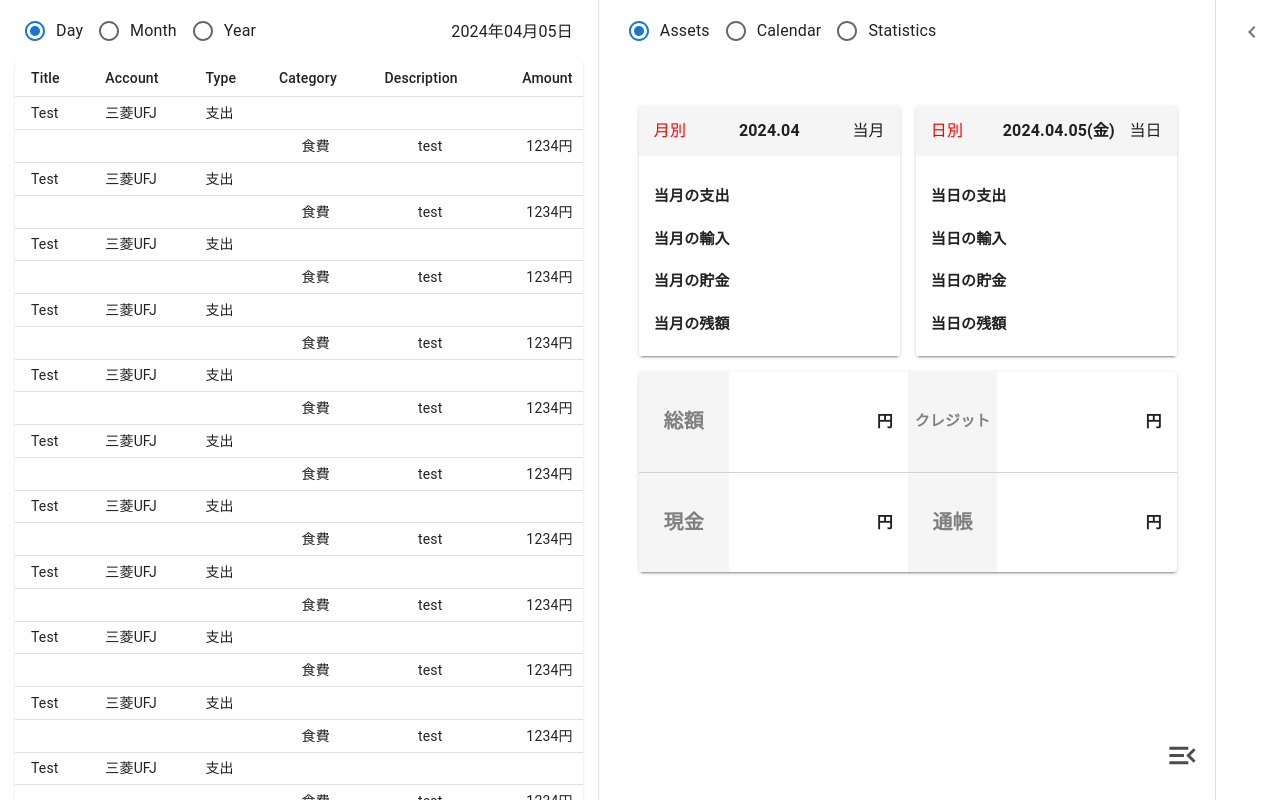
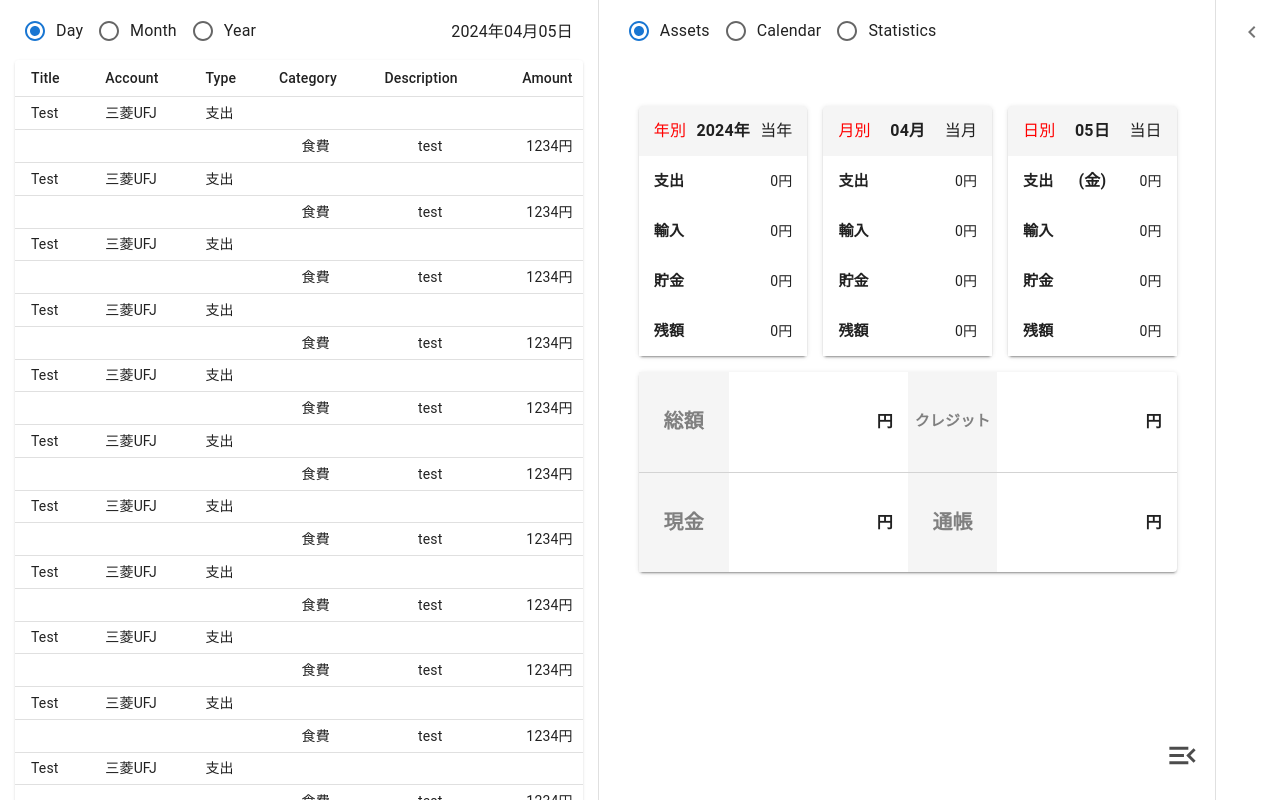
Before and after one commit to rahearthaherev/MyPage-FrontEnd, a Next.js app: page /projects/acbook/history in a window 1280 px wide. Built offline with nearby package versions, Linux system fonts and the light colour scheme; no server answers; a web font is replaced by a local one.

Commit message:
家計簿　back　70%

```diff
--- a/src/app/projects/acbook/history/assets.tsx
+++ b/src/app/projects/acbook/history/assets.tsx
@@ -1,9 +1,37 @@
+import IAccountBookItem from "@/app/interfaces/IAccountBookItem";
+import IAccountBookList from "@/app/interfaces/IAccountBookList";
 import { Box, Grid, Paper, Typography } from "@mui/material";
 import React from "react";
 
 const weekdays = ["日", "月", "火", "水", "木", "金", "土"];
 
-export default function Asset(props: { date: Date }) {
+function calAssets(history: IAccountBookList[]) {
+  let result: { pay: number; get: number; save: number; balance: number } = {
+    pay: 0,
+    get: 0,
+    save: 0,
+    balance: 0,
+  };
+  history.map((detail, index) => {
+    if (detail.type == "支出") {
+      result.pay += detail.amount!;
+    } else if (detail.type == "輸入") {
+      result.get += detail.amount!;
+    } else if (detail.type == "貯金") {
+      result.save += detail.amount!;
+    } else {
+      result.balance += detail.amount!;
+    }
+  });
+  return result;
+}
+
+export default function Asset(props: {
+  date: Date;
+  yearHistory: IAccountBookList[];
+  monthHistory: IAccountBookList[];
+  dateHistory: IAccountBookList[];
+}) {
   const date = props.date;
   const [selectedYear, setSelectedYear] = React.useState(date.getFullYear());
   const [selectedMonth, setSelectedMonth] = React.useState(
@@ -12,15 +40,172 @@ export default function Asset(props: { date: Date }) {
   const [selectedDay, setSelectedDay] = React.useState(
     String(date.getDate()).padStart(2, "0")
   );
+  const [yearAsset, setYearAsset] = React.useState<{
+    pay: number;
+    get: number;
+    save: number;
+    balance: number;
+  }>();
+  const [monthAsset, setMonthAsset] = React.useState<{
+    pay: number;
+    get: number;
+    save: number;
+    balance: number;
+  }>();
+  const [dateAsset, setDateAsset] = React.useState<{
+    pay: number;
+    get: number;
+    save: number;
+    balance: number;
+  }>();
   const [year, setYear] = React.useState(date.getFullYear());
   const [month, setMonth] = React.useState(
     String(date.getMonth() + 1).padStart(2, "0")
   );
+  React.useEffect(() => {
+    setYearAsset(calAssets(props.yearHistory));
+  }, [year]);
+  React.useEffect(() => {
+    setMonthAsset(calAssets(props.monthHistory));
+  }, [month]);
+  React.useEffect(() => {
+    setDateAsset(calAssets(props.dateHistory));
+  }, [date]);
   return (
     <>
       <Box padding="20px">
         <Grid container spacing={2} marginTop="20px">
-          <Grid xs={6} item>
+          <Grid xs={4} item>
+            <Paper
+              elevation={2}
+              component={Box}
+              height="250px"
+              sx={{ backgroundColor: "rgb(245, 245, 245)" }}
+            >
+              <Box
+                sx={{
+                  height: "50px",
+                }}
+              >
+                <Grid container>
+                  <Grid
+                    xs={4}
+                    item
+                    lineHeight="50px"
+                    paddingLeft="15px"
+                    color="red"
+                  >
+                    年別
+                  </Grid>
+                  <Grid
+                    xs={4}
+                    item
+                    textAlign="center"
+                    lineHeight="50px"
+                    fontWeight={700}
+                  >
+                    {selectedYear}年
+                  </Grid>
+                  <Grid
+                    xs={4}
+                    item
+                    textAlign="right"
+                    lineHeight="50px"
+                    paddingRight="15px"
+                  >
+                    当年
+                  </Grid>
+                </Grid>
+              </Box>
+              <Box
+                paddingLeft="15px"
+                sx={{
+                  height: "200px",
+                  backgroundColor: "white",
+                }}
+              >
+                <Grid container height="100%">
+                  <Grid item xs={3} height="25%">
+                    <Typography
+                      fontSize="15px"
+                      fontWeight="700"
+                      lineHeight="50px"
+                    >
+                      支出
+                    </Typography>
+                  </Grid>
+                  <Grid item xs={9}>
+                    <Typography
+                      fontSize="14px"
+                      lineHeight="50px"
+                      textAlign="right"
+                      paddingRight="15px"
+                    >
+                      {yearAsset?.pay}円
+                    </Typography>
+                  </Grid>
+                  <Grid item xs={3} height="25%">
+                    <Typography
+                      fontSize="15px"
+                      fontWeight="700"
+                      lineHeight="50px"
+                    >
+                      輸入
+                    </Typography>
+                  </Grid>
+                  <Grid item xs={9}>
+                    <Typography
+                      fontSize="14px"
+                      lineHeight="50px"
+                      textAlign="right"
+                      paddingRight="15px"
+                    >
+                      {yearAsset?.get}円
+                    </Typography>
+                  </Grid>
+                  <Grid item xs={3} height="25%">
+                    <Typography
+                      fontSize="15px"
+                      fontWeight="700"
+                      lineHeight="50px"
+                    >
+                      貯金
+                    </Typography>
+                  </Grid>
+                  <Grid item xs={9}>
+                    <Typography
+                      fontSize="14px"
+                      lineHeight="50px"
+                      textAlign="right"
+                      paddingRight="15px"
+                    >
+                      {yearAsset?.save}円
+                    </Typography>
+                  </Grid>
+                  <Grid item xs={3} height="25%">
+                    <Typography
+                      fontSize="15px"
+                      fontWeight="700"
+                      lineHeight="50px"
+                    >
+                      残額
+                    </Typography>
+                  </Grid>
+                  <Grid item xs={9}>
+                    <Typography
+                      fontSize="14px"
+                      lineHeight="50px"
+                      textAlign="right"
+                      paddingRight="15px"
+                    >
+                      {yearAsset?.balance}円
+                    </Typography>
+                  </Grid>
+                </Grid>
+              </Box>
+            </Paper>
+          </Grid>
+          <Grid xs={4} item>
             <Paper
               elevation={2}
               component={Box}
@@ -49,7 +234,7 @@ export default function Asset(props: { date: Date }) {
                     lineHeight="50px"
                     fontWeight={700}
                   >
-                    {selectedYear}.{selectedMonth}
+                    {selectedMonth}月
                   </Grid>
                   <Grid
                     xs={4}
@@ -63,57 +248,94 @@ export default function Asset(props: { date: Date }) {
                 </Grid>
               </Box>
               <Box
-                padding="15px"
+                paddingLeft="15px"
                 sx={{
                   height: "200px",
                   backgroundColor: "white",
                 }}
               >
                 <Grid container height="100%">
-                  <Grid item xs={6} height="25%">
+                  <Grid item xs={3} height="25%">
                     <Typography
                       fontSize="15px"
                       fontWeight="700"
                       lineHeight="50px"
                     >
-                      当月の支出
+                      支出
                     </Typography>
                   </Grid>
-                  <Grid item xs={6}></Grid>
-                  <Grid item xs={6} height="25%">
+                  <Grid item xs={9}>
+                    <Typography
+                      fontSize="14px"
+                      lineHeight="50px"
+                      textAlign="right"
+                      paddingRight="15px"
+                    >
+                      {monthAsset?.pay}円
+                    </Typography>
+                  </Grid>
+                  <Grid item xs={3} height="25%">
                     <Typography
                       fontSize="15px"
                       fontWeight="700"
                       lineHeight="50px"
                     >
-                      当月の輸入
+                      輸入
                     </Typography>
                   </Grid>
-                  <Grid item xs={6}></Grid>
-                  <Grid item xs={6} height="25%">
+                  <Grid item xs={9}>
+                    <Typography
+                      fontSize="14px"
+                      lineHeight="50px"
+                      textAlign="right"
+                      paddingRight="15px"
+                    >
+                      {monthAsset?.get}円
+                    </Typography>
+                  </Grid>
+                  <Grid item xs={3} height="25%">
                     <Typography
                       fontSize="15px"
                       fontWeight="700"
                       lineHeight="50px"
                     >
-                      当月の貯金
+                      貯金
                     </Typography>
                   </Grid>
-                  <Grid item xs={6}></Grid>
-                  <Grid item xs={6} height="25%">
+                  <Grid item xs={9}>
+                    <Typography
+                      fontSize="14px"
+                      lineHeight="50px"
+                      textAlign="right"
+                      paddingRight="15px"
+                    >
+                      {monthAsset?.save}円
+                    </Typography>
+                  </Grid>
+                  <Grid item xs={3} height="25%">
                     <Typography
                       fontSize="15px"
                       fontWeight="700"
                       lineHeight="50px"
                     >
-                      当月の残額
+                      残額
+                    </Typography>
+                  </Grid>
+                  <Grid item xs={9}>
+                    <Typography
+                      fontSize="14px"
+                      lineHeight="50px"
+                      textAlign="right"
+                      paddingRight="15px"
+                    >
+                      {monthAsset?.balance}円
                     </Typography>
                   </Grid>
                 </Grid>
               </Box>
             </Paper>
           </Grid>
-          <Grid xs={6} item>
+          <Grid xs={4} item>
             <Paper
               elevation={2}
               component={Box}
@@ -142,7 +364,7 @@ export default function Asset(props: { date: Date }) {
                     lineHeight="50px"
                     fontWeight={700}
                   >
-                    {selectedYear}.{selectedMonth}.{selectedDay}(
+                    {selectedDay}日(
                     {weekdays[date.getDay()]})
                   </Grid>
                   <Grid
@@ -158,52 +380,90 @@ export default function Asset(props: { date: Date }) {
               </Box>
               <Box
                 sx={{ height: "200px", backgroundColor: "white" }}
-                padding="15px"
+                paddingLeft="15px"
               >
                 <Grid container height="100%">
-                  <Grid item xs={6} height="25%">
+                  <Grid item xs={3} height="25%">
                     <Typography
                       fontSize="15px"
                       fontWeight="700"
                       lineHeight="50px"
                     >
-                      当日の支出
+                      支出
                     </Typography>
                   </Grid>
-                  <Grid item xs={6}></Grid>
-                  <Grid item xs={6} height="25%">
+                  <Grid item xs={9}>
+                    <Typography
+                      fontSize="14px"
+                      lineHeight="50px"
+                      textAlign="right"
+                      paddingRight="15px"
+                    >
+                      {dateAsset?.pay}円
+                    </Typography>
+                  </Grid>
+                  <Grid item xs={3} height="25%">
                     <Typography
                       fontSize="15px"
                       fontWeight="700"
                       lineHeight="50px"
                     >
-                      当日の輸入
+                      輸入
                     </Typography>
                   </Grid>
-                  <Grid item xs={6}></Grid>
-                  <Grid item xs={6} height="25%">
+                  <Grid item xs={9}>
+                    <Typography
+                      fontSize="14px"
+                      lineHeight="50px"
+                      textAlign="right"
+                      paddingRight="15px"
+                    >
+                      {dateAsset?.get}円
+                    </Typography>
+                  </Grid>
+                  <Grid item xs={3} height="25%">
                     <Typography
                       fontSize="15px"
                       fontWeight="700"
                       lineHeight="50px"
                     >
-                      当日の貯金
+                      貯金
                     </Typography>
                   </Grid>
-                  <Grid item xs={6}></Grid>
-                  <Grid item xs={6} height="25%">
+                  <Grid item xs={9}>
+                    <Typography
+                      fontSize="14px"
+                      lineHeight="50px"
+                      textAlign="right"
+                      paddingRight="15px"
+                    >
+                      {dateAsset?.save}円
+                    </Typography>
+                  </Grid>
+                  <Grid item xs={3} height="25%">
                     <Typography
                       fontSize="15px"
                       fontWeight="700"
                       lineHeight="50px"
                     >
-                      当日の残額
+                      残額
+                    </Typography>
+                  </Grid>
+                  <Grid item xs={9}>
+                    <Typography
+                      fontSize="14px"
+                      lineHeight="50px"
+                      textAlign="right"
+                      paddingRight="15px"
+                    >
+                      {dateAsset?.balance}円
                     </Typography>
                   </Grid>
                 </Grid>
               </Box>
             </Paper>
           </Grid>
+
           <Grid xs={12} item>
             <Paper elevation={2} component={Box} height="200px">
               <Grid container height="100%">
--- a/src/app/projects/acbook/history/page.tsx
+++ b/src/app/projects/acbook/history/page.tsx
@@ -31,9 +31,11 @@ export default function bookHistory() {
   const [category, setCategory] = React.useState("Day");
   const [view, setView] = React.useState("Assets");
   const [selectedDate, setSelectedDate] = React.useState<Date>(new Date());
-  const [yearHistory, setYearHistory] = React.useState<IAccountBookList>();
-  const [monthHistory, setMonthHistory] = React.useState<IAccountBookList>();
-  const [dateHistory, setDateHistory] = React.useState<IAccountBookList>();
+  const [yearHistory, setYearHistory] = React.useState<IAccountBookList[]>([]);
+  const [monthHistory, setMonthHistory] = React.useState<IAccountBookList[]>(
+    []
+  );
+  const [dateHistory, setDateHistory] = React.useState<IAccountBookList[]>([]);
 
   const handleCategory = (event: React.ChangeEvent<HTMLInputElement>) => {
     setCategory((event.target as HTMLInputElement).value);
@@ -196,7 +198,16 @@ export default function bookHistory() {
               <></>
             )}
             {view == STATISTICS ? <Statistics /> : <></>}
-            {view == Assets ? <Asset date={selectedDate} /> : <></>}
+            {view == Assets ? (
+              <Asset
+                date={selectedDate}
+                yearHistory={yearHistory}
+                monthHistory={monthHistory}
+                dateHistory={dateHistory}
+              />
+            ) : (
+              <></>
+            )}
             <Box
               style={{
                 display: "flex",
--- a/src/app/projects/acbook/history/table.tsx
+++ b/src/app/projects/acbook/history/table.tsx
@@ -66,6 +66,7 @@ export default function HistoryTable() {
   function handleDeleteTac() {
     axios.delete("");
   }
+
   return (
     <>
       <TableContainer component={Paper} sx={{ marginTop: "10px" }}>
```
